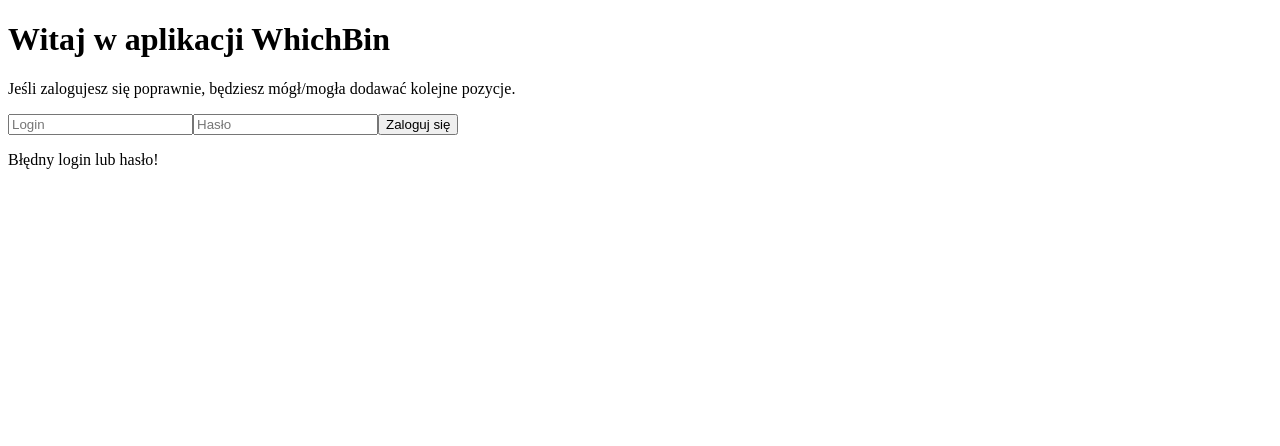
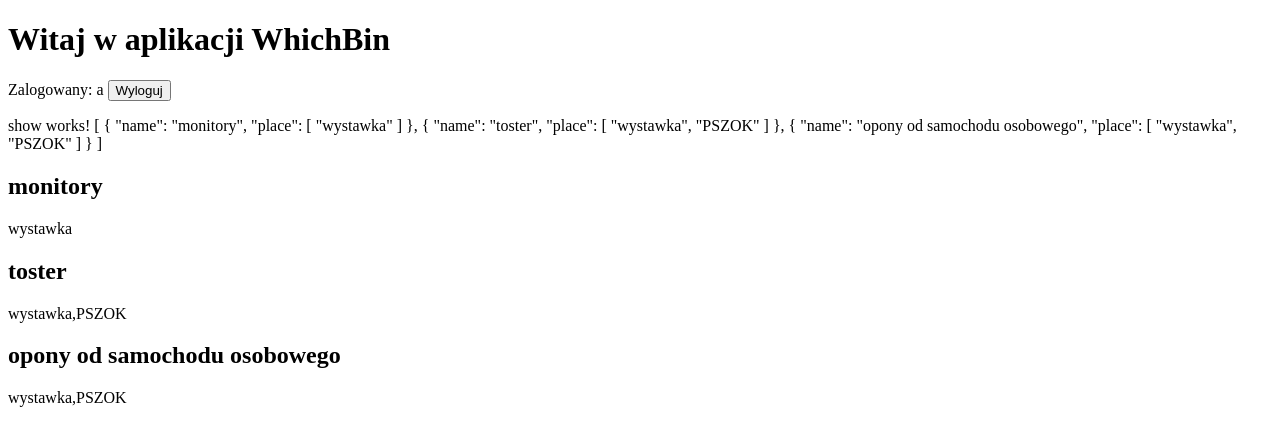
Before and after one commit to worldpres/angular520, an Angular app: page / in a window 1280 px wide. Both pictures are taken after a click on the button "Zaloguj się". Shown: the top 446 px of the page. Built offline with nearby package versions, Linux system fonts and the light colour scheme.

Commit message:
ngFor for JSON

```diff
--- a/src/app/login/login.component.html
+++ b/src/app/login/login.component.html
@@ -3,8 +3,8 @@
     Jeśli zalogujesz się poprawnie, będziesz mógł/mogła dodawać kolejne pozycje.
   </p>
   <p>
-    <input #login type="text" placeholder="Login">
-    <input #password type="password" placeholder="Hasło">
+    <input #login type="text" placeholder="Login" value="a">
+    <input #password type="password" placeholder="Hasło" value="a">
     <button (click)="logMeIn(login.value, password.value)">Zaloguj się</button>
   </p>
 </div>
--- a/src/app/login/show/show.component.html
+++ b/src/app/login/show/show.component.html
@@ -1,3 +1,10 @@
 <p>
   show works!
+  {{ database | json }}
 </p>
+
+
+<div *ngFor="let junk of database">
+  <h2>{{ junk.name }}</h2>
+  <p>{{ junk.place }}</p>
+</div>
--- a/src/app/login/show/show.component.ts
+++ b/src/app/login/show/show.component.ts
@@ -12,4 +12,18 @@
   ngOnInit() {
   }
 
+  public database = [
+    {
+      "name" : "monitory",
+      "place" : ["wystawka"],
+    },
+    {
+      "name" : "toster",
+      "place" : ["wystawka", "PSZOK"],
+    },
+    {
+      "name" : "opony od samochodu osobowego",
+      "place" : ["wystawka", "PSZOK"],
+    }
+  ]
 }
```
